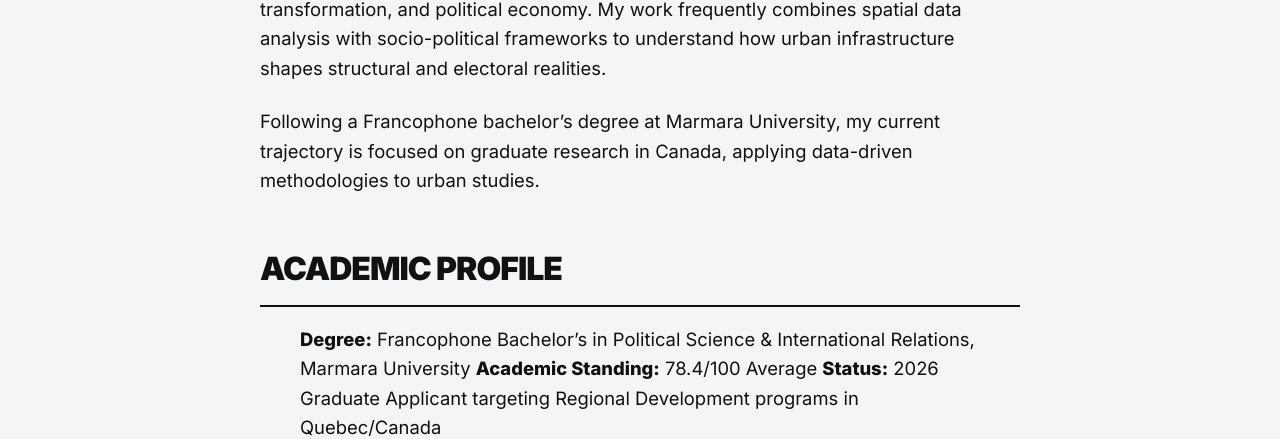
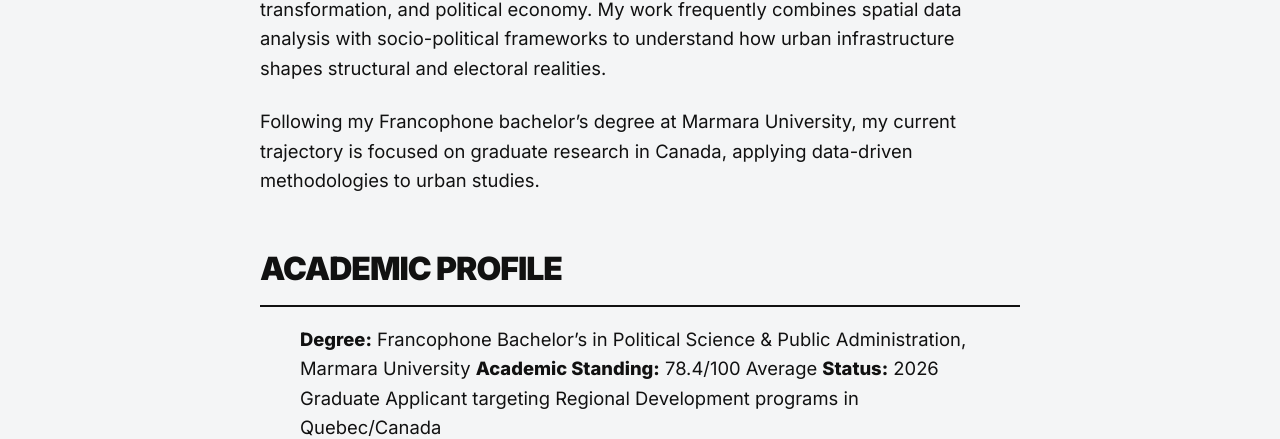
Before and after one commit to izuta-k/izuta-k.github.io, a Jekyll site: the page built from me.md, in a window 1280 px wide. Shown: the part 219-658 px from the top of the page. Built offline with Jekyll 4.4.1, drawn with Linux system fonts in a browser that asks for light colours.

Commit message:
I need to check my texts when I mass prep them

```diff
--- a/me.md
+++ b/me.md
@@ -6,10 +6,10 @@ permalink: /me/
 
 I am a senior bachelor's student focusing on regional development, urban transformation, and political economy. My work frequently combines spatial data analysis with socio-political frameworks to understand how urban infrastructure shapes structural and electoral realities.
 
-Following a Francophone bachelor's degree at Marmara University, my current trajectory is focused on graduate research in Canada, applying data-driven methodologies to urban studies.
+Following my Francophone bachelor's degree at Marmara University, my current trajectory is focused on graduate research in Canada, applying data-driven methodologies to urban studies.
 
 ## Academic Profile
-> **Degree:** Francophone Bachelor's in Political Science & International Relations, Marmara University
+> **Degree:** Francophone Bachelor's in Political Science & Public Administration, Marmara University
 > **Academic Standing:** 78.4/100 Average
 > **Status:** 2026 Graduate Applicant targeting Regional Development programs in Quebec/Canada
 
```
